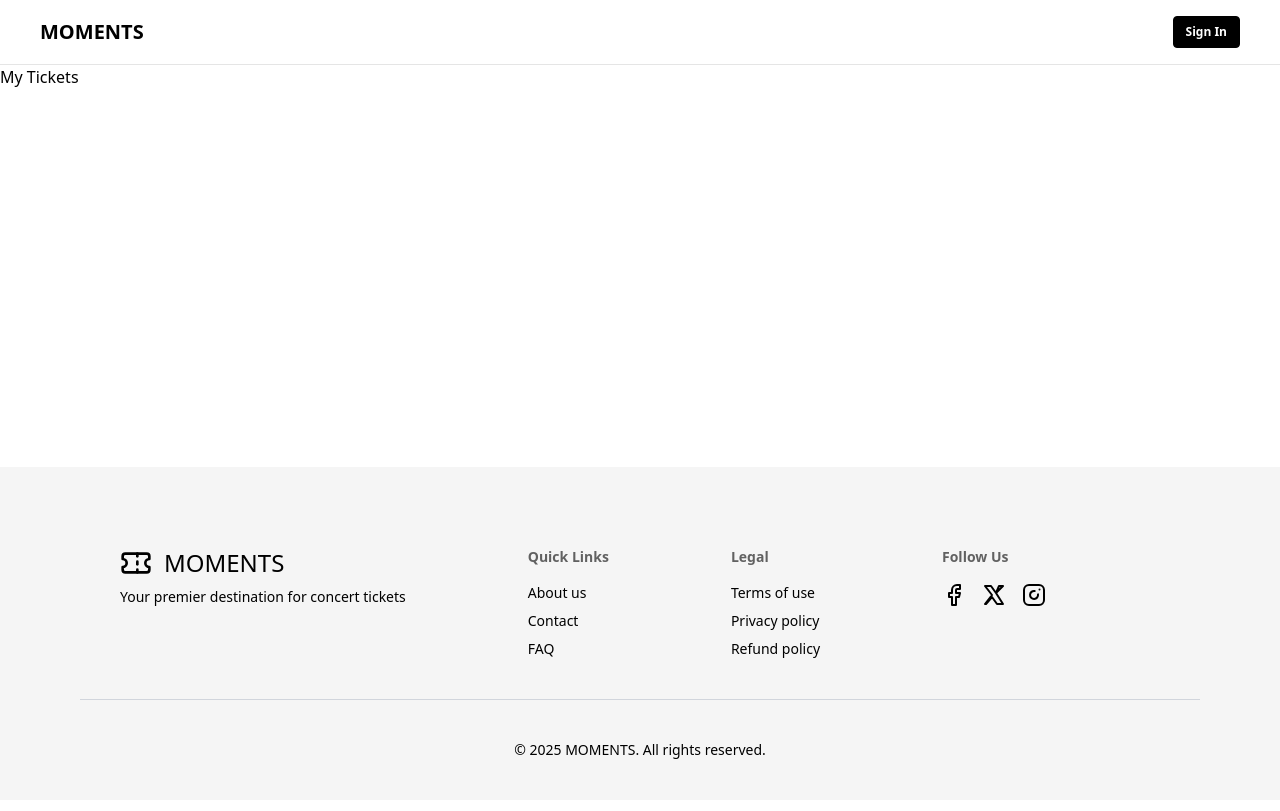
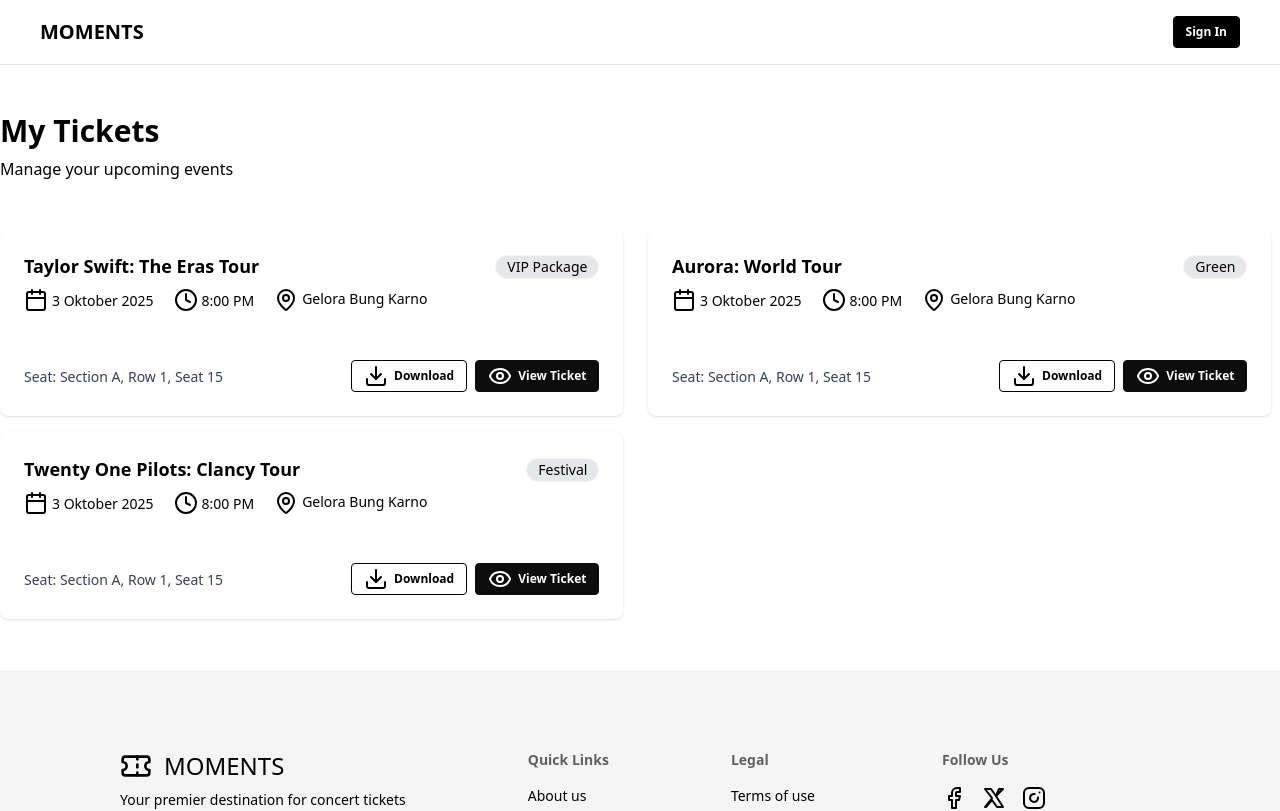
Before and after one commit to enggar77/moments, a React (Vite) app: page /ticket/1 in a window 1280 px wide. Shown: the top 811 px of the page. Built offline with nearby package versions, Linux system fonts and the light colour scheme; no server answers.

Commit message:
[FEATURE] - MyTicket page

```diff
--- a/src/App.jsx
+++ b/src/App.jsx
@@ -3,6 +3,7 @@
 import Home from './pages/Home';
 import Dashboard from './pages/Dashboard';
 import Error from './components/Error';
+import MyTickets from './pages/MyTickets';
 
 const router = createBrowserRouter([
 	{
@@ -16,7 +17,7 @@
 			},
 			{
 				path: '/ticket/:userId',
-				element: <div>My Tickets</div>,
+				element: <MyTickets />,
 			},
 			{
 				path: '/seller',
--- /dev/null
+++ b/src/components/TicketCard.jsx
@@ -0,0 +1,49 @@
+import {
+	Calendar,
+	Clock,
+	Download,
+	Eye,
+	MapPin,
+} from 'lucide-react';
+import Button from './Button';
+
+export default function TicketCard({ data }) {
+	const { name, type, date, time, location, seat } = data;
+	return (
+		<div className='card w-fit  bg-base-100 card-md shadow-sm'>
+			<div className='card-body'>
+				<div className='flex justify-between items-center'>
+					<h2 className='card-title'>{name}</h2>
+					<span className='badge bg-gray-200'>{type}</span>
+				</div>
+				<div className='flex gap-5'>
+					<div className='flex gap-1 items-center'>
+						<Calendar />
+						<p>{date}</p>
+					</div>
+					<div className='flex gap-1 items-center'>
+						<Clock />
+						<p>{time}</p>
+					</div>
+					<div className='flex gap-1'>
+						<MapPin />
+						<p>{location}</p>
+					</div>
+				</div>
+				<div className='flex mt-10 items-center gap-32'>
+					<p className=' text-gray-700'>Seat: {seat}</p>
+					<div className='justify-end card-actions'>
+						<Button className='bg-white text-black'>
+							<Download />
+							Download
+						</Button>
+						<Button className='btn btn-primary'>
+							<Eye />
+							View Ticket
+						</Button>
+					</div>
+				</div>
+			</div>
+		</div>
+	);
+}
--- /dev/null
+++ b/src/pages/MyTickets.jsx
@@ -0,0 +1,41 @@
+import TicketCard from '../components/TicketCard';
+
+export default function MyTickets() {
+	const tickets = [
+		{
+			name: 'Taylor Swift: The Eras Tour',
+			type: 'VIP Package',
+			date: '3 Oktober 2025',
+			time: '8:00 PM',
+			location: 'Gelora Bung Karno',
+			seat: 'Section A, Row 1, Seat 15',
+		},
+		{
+			name: 'Aurora: World Tour',
+			type: 'Green',
+			date: '3 Oktober 2025',
+			time: '8:00 PM',
+			location: 'Gelora Bung Karno',
+			seat: 'Section A, Row 1, Seat 15',
+		},
+		{
+			name: 'Twenty One Pilots: Clancy Tour',
+			type: 'Festival',
+			date: '3 Oktober 2025',
+			time: '8:00 PM',
+			location: 'Gelora Bung Karno',
+			seat: 'Section A, Row 1, Seat 15',
+		},
+	];
+	return (
+		<div>
+			<h1 className="text-3xl mt-12 font-bold">My Tickets</h1>
+			<p className="mt-2">Manage your upcoming events</p>
+			<div className="grid grid-cols-1 md:grid-cols-2 gap-4 mt-12">
+				{tickets.map((ticket) => {
+					return <TicketCard id={ticket.id} data={ticket} />;
+				})}
+			</div>
+		</div>
+	);
+}
```
